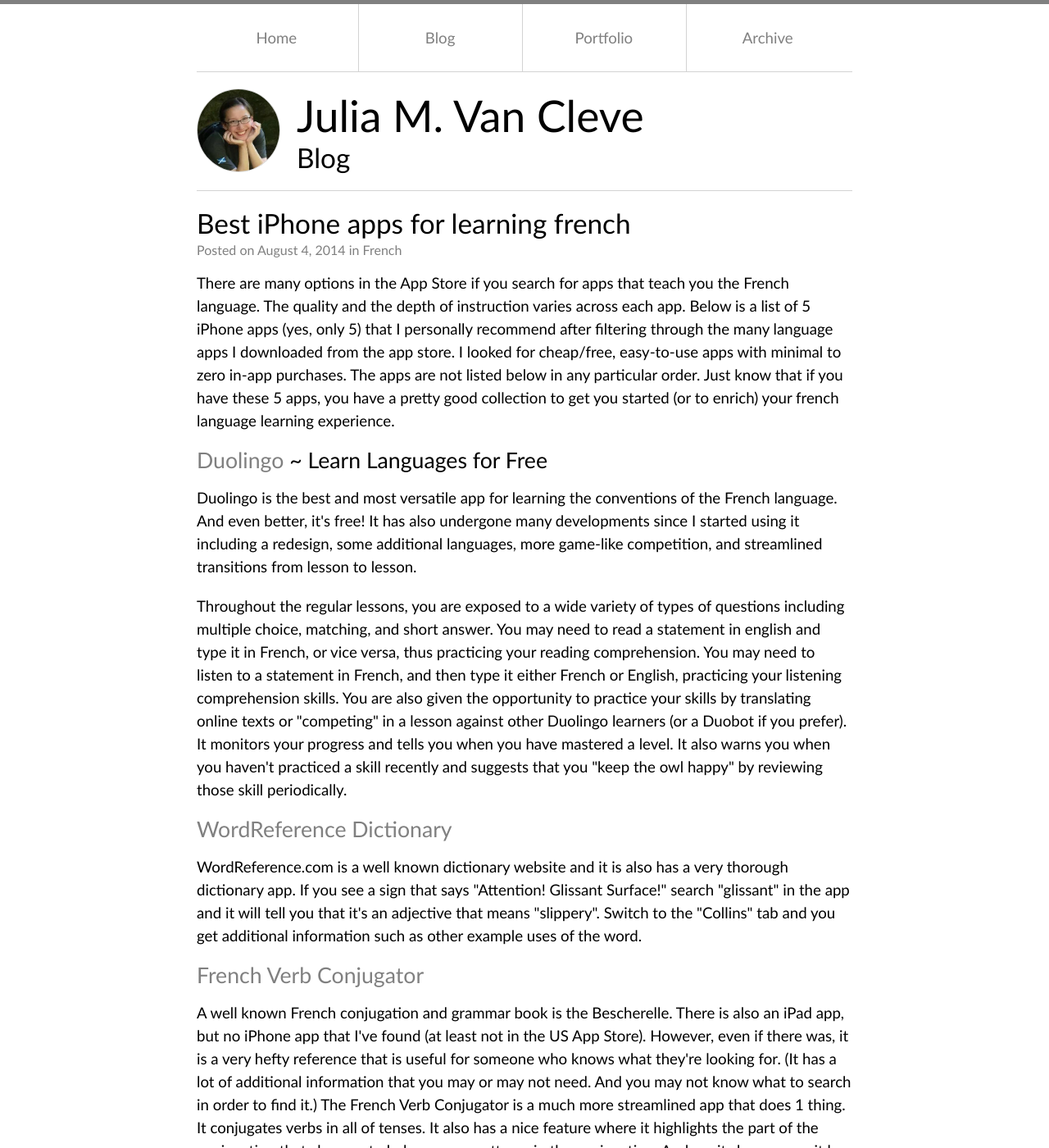
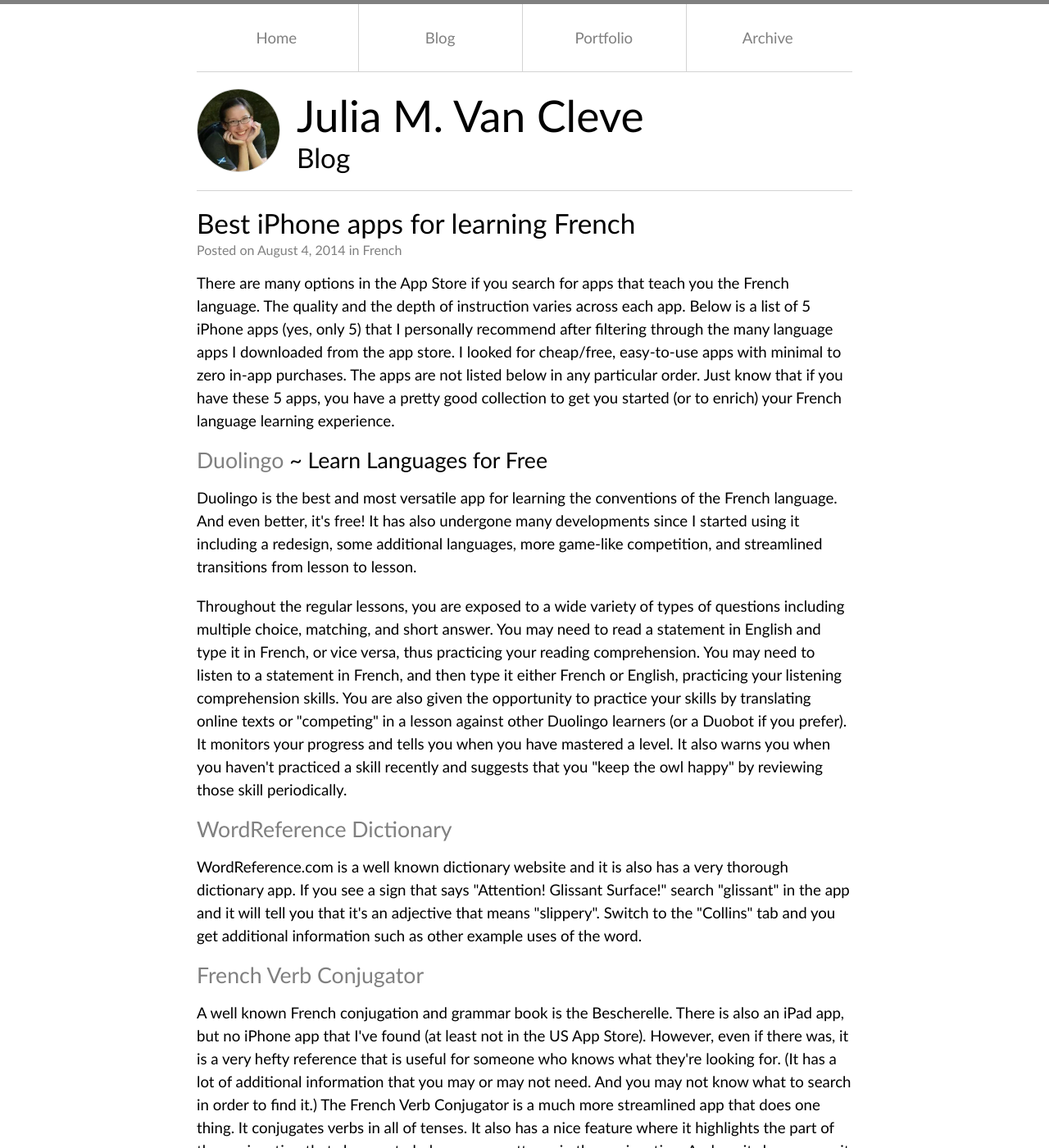
Before and after one commit to jmvx/jmv.me, a Jekyll site: the page built from _posts/2014-08-04-learning-french-apps.html, in a window 1280 px wide and 1400 px high. Shown: the whole window at 82% size. Built offline with Jekyll 4.4.1, drawn with Linux system fonts in a browser that asks for light colours; some of the changed text lies outside the part shown.

Commit message:
Editing posts

```diff
--- a/_posts/2014-08-04-learning-french-apps.html
+++ b/_posts/2014-08-04-learning-french-apps.html
@@ -1,16 +1,16 @@
 ---
-title: Best iPhone apps for learning french
+title: Best iPhone apps for learning French
 categories: french
 layout: post
 ---
 
-<p>There are many options in the App Store if you search for apps that teach you the French language. The quality and the depth of instruction varies across each app. Below is a list of 5 iPhone apps (yes, only 5) that I personally recommend after filtering through the many language apps I downloaded from the app store. I looked for cheap/free, easy-to-use apps with minimal to zero in-app purchases. The apps are not listed below in any particular order. Just know that if you have these 5 apps, you have a pretty good collection to get you started (or to enrich) your french language learning experience.</p>
+<p>There are many options in the App Store if you search for apps that teach you the French language. The quality and the depth of instruction varies across each app. Below is a list of 5 iPhone apps (yes, only 5) that I personally recommend after filtering through the many language apps I downloaded from the app store. I looked for cheap/free, easy-to-use apps with minimal to zero in-app purchases. The apps are not listed below in any particular order. Just know that if you have these 5 apps, you have a pretty good collection to get you started (or to enrich) your French language learning experience.</p>
 
 <h1><a href="https://itunes.apple.com/us/app/duolingo-learn-languages-for/id570060128?mt=8">Duolingo</a> ~ Learn Languages for Free</h1>
 
 <p>Duolingo is the best and most versatile app for learning the conventions of the French language. And even better, it's free! It has also undergone many developments since I started using it including a redesign, some additional languages, more game-like competition, and streamlined transitions from lesson to lesson.</p>
 
-<p>Throughout the regular lessons, you are exposed to a wide variety of types of questions including multiple choice, matching, and short answer. You may need to read a statement in english and type it in French, or vice versa, thus practicing your reading comprehension. You may need to listen to a statement in French, and then type it either French or English, practicing your listening comprehension skills. You are also given the opportunity to practice your skills by translating online texts or "competing" in a lesson against other Duolingo learners (or a Duobot if you prefer). It monitors your progress and tells you when you have mastered a level. It also warns you when you haven't practiced a skill recently and suggests that you "keep the owl happy" by reviewing those skill periodically.</p>
+<p>Throughout the regular lessons, you are exposed to a wide variety of types of questions including multiple choice, matching, and short answer. You may need to read a statement in English and type it in French, or vice versa, thus practicing your reading comprehension. You may need to listen to a statement in French, and then type it either French or English, practicing your listening comprehension skills. You are also given the opportunity to practice your skills by translating online texts or "competing" in a lesson against other Duolingo learners (or a Duobot if you prefer). It monitors your progress and tells you when you have mastered a level. It also warns you when you haven't practiced a skill recently and suggests that you "keep the owl happy" by reviewing those skill periodically.</p>
 
 <h1><a href="https://itunes.apple.com/us/app/wordreference-dictionary/id515127233?mt=8">WordReference Dictionary</a></h1>
 
@@ -18,7 +18,7 @@ layout: post
 
 <h1><a href="https://itunes.apple.com/us/app/french-verb-conjugator-conjugation/id536600573?mt=8">French Verb Conjugator</a></h1>
 
-<p>A well known French conjugation and grammar book is the Bescherelle. There is also an iPad app, but no iPhone app that I've found (at least not in the US App Store). However, even if there was, it is a very hefty reference that is useful for someone who knows what they're looking for. (It has a lot of additional information that you may or may not need. And you may not know what to search in order to find it.) The French Verb Conjugator is a much more streamlined app that does 1 thing. It conjugates verbs in all of tenses. It also has a nice feature where it highlights the part of the conjugation that changes to help you see patterns in the conjugation. And, on its homepage, it has the most common verbs (starting with Être and Avoir) for easy access.</p>
+<p>A well known French conjugation and grammar book is the Bescherelle. There is also an iPad app, but no iPhone app that I've found (at least not in the US App Store). However, even if there was, it is a very hefty reference that is useful for someone who knows what they're looking for. (It has a lot of additional information that you may or may not need. And you may not know what to search in order to find it.) The French Verb Conjugator is a much more streamlined app that does one thing. It conjugates verbs in all of tenses. It also has a nice feature where it highlights the part of the conjugation that changes to help you see patterns in the conjugation. And, on its homepage, it has the most common verbs (starting with Être and Avoir) for easy access.</p>
 
 <h1><a href="https://itunes.apple.com/us/app/hot-radio-france/id430164002?mt=8">Hot Radio France</a></h1>
 
@@ -26,4 +26,4 @@ layout: post
 
 <h1><a href="https://itunes.apple.com/us/app/sayhi-translate/id437818260?mt=8">SayHi Translate</a></h1>
 
-<p>Finally, sometimes looking up definitions and verb conjugations takes too long, especially if you're in the middle of a conversation. Maybe you have a train to catch and the stress has resulted in you forgetting how to formulate a basic question in French. The SayHi Translate has all of the elements of Google Translate, plus, it reads the output to you. Speak an english sentence (or even just a word) into the app, and it tells you what the French equivalent is. And, it reads it to you, so you have an idea of how to repeat it to someone else.</p>
+<p>Finally, sometimes looking up definitions and verb conjugations takes too long, especially if you're in the middle of a conversation. Maybe you have a train to catch and the stress has resulted in you forgetting how to formulate a basic question in French. SayHi Translate has all of the elements of Google Translate and it reads the output to you. Speak an English sentence (or even just a word) into the app, and it tells you what the French equivalent is. And, it reads it to you, so you have an idea of how to repeat it to someone else.</p>
```
